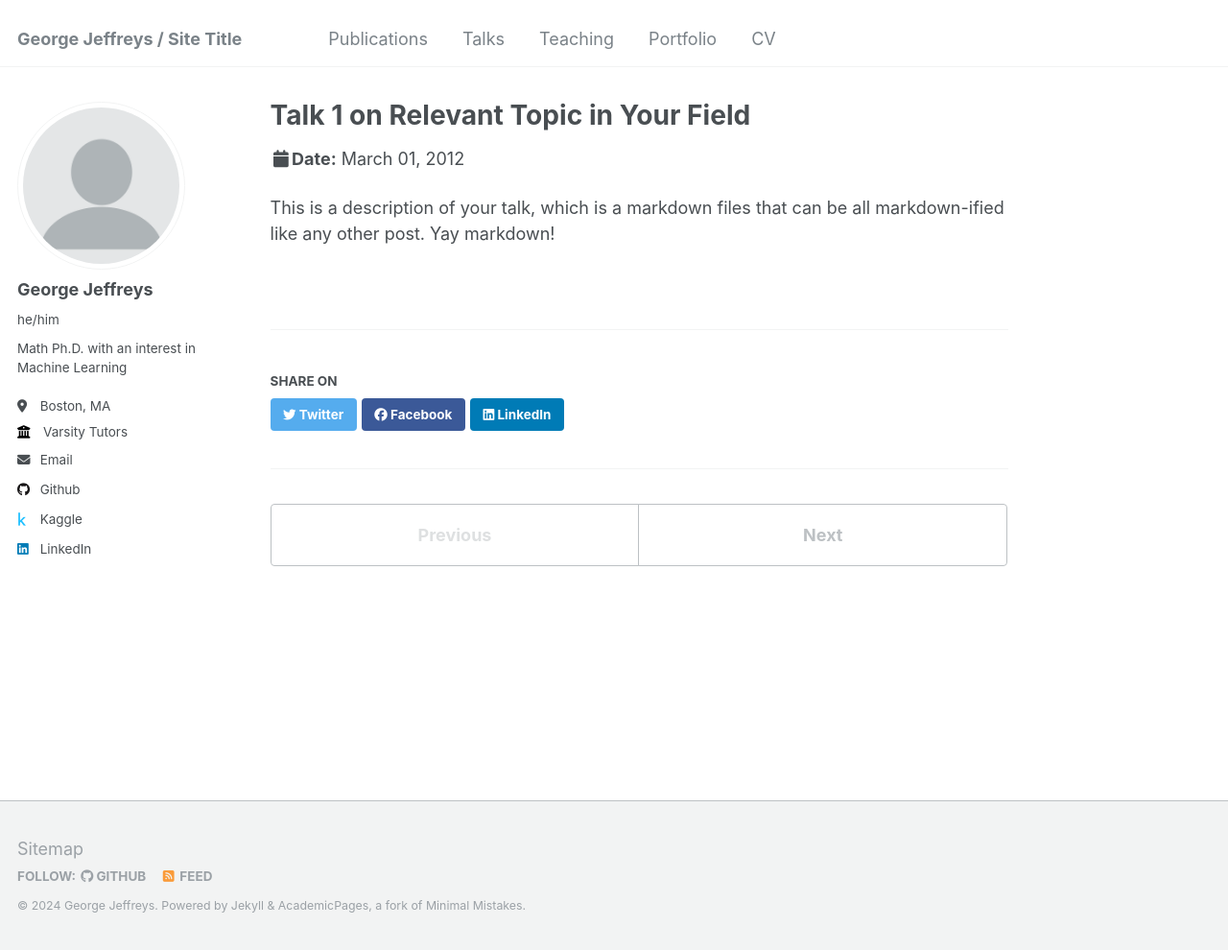
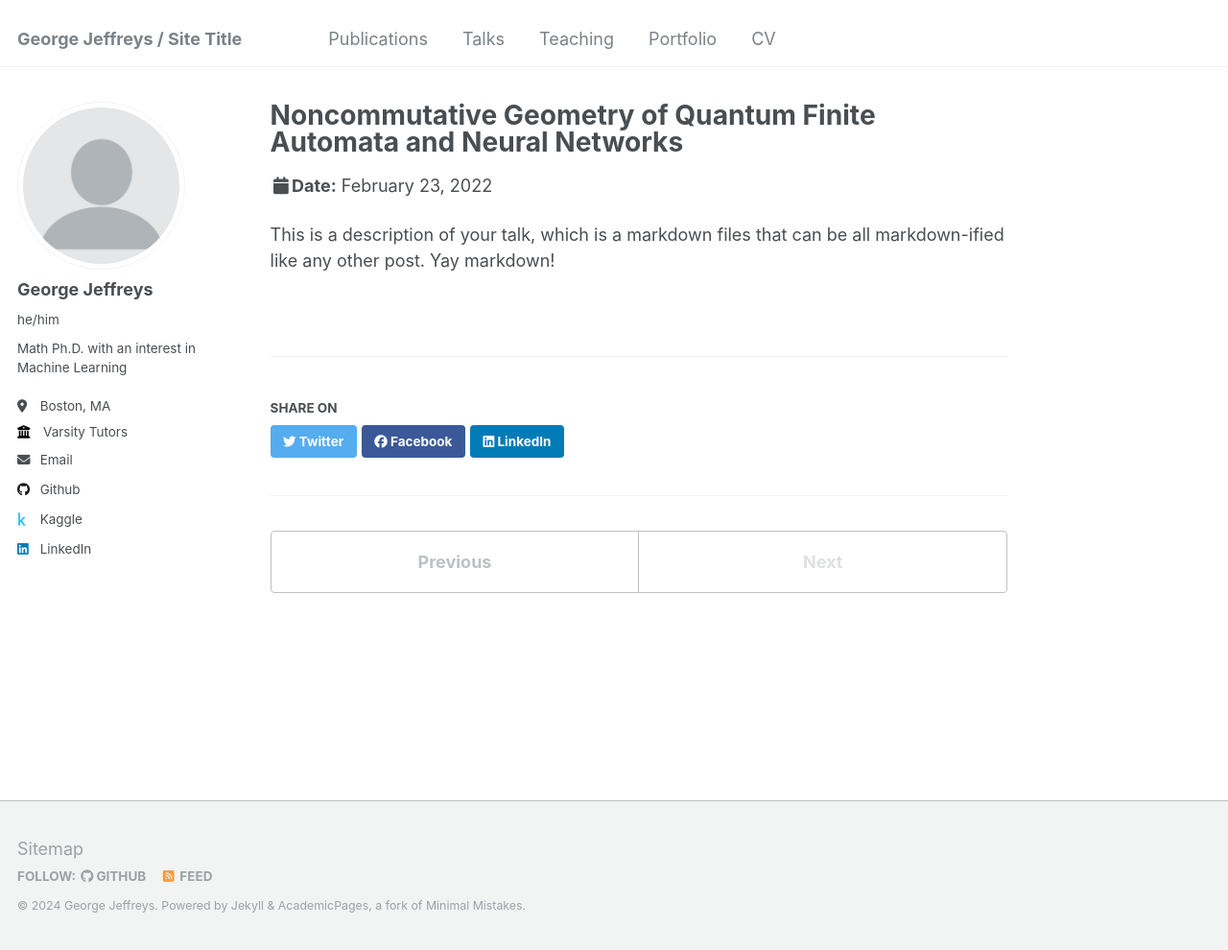
Before and after one commit to G-Jeffreys/G-Jeffreys.github.io, a Jekyll site: the page built from _talks/2012-03-01-talk-1.md, in a window 1280 px wide and 990 px high. Shown: the whole window at 96% size. Built offline with Jekyll 4.4.1, drawn with Linux system fonts in a browser that asks for light colours.

Commit message:
Update 2012-03-01-talk-1.md

```diff
--- a/_talks/2012-03-01-talk-1.md
+++ b/_talks/2012-03-01-talk-1.md
@@ -1,11 +1,11 @@
 ---
-title: "Talk 1 on Relevant Topic in Your Field"
+title: "Noncommutative Geometry of Quantum Finite Automata and Neural Networks"
 collection: talks
 type: "Talk"
 permalink: /talks/2012-03-01-talk-1
-venue: "UC San Francisco, Department of Testing"
-date: 2012-03-01
-location: "San Francisco, California"
+venue: "Boston University Geometry and Physics Seminar"
+date: 2022-02-23
+location: "Boston, Massachusetts"
 ---
 
 This is a description of your talk, which is a markdown files that can be all markdown-ified like any other post. Yay markdown!
```
